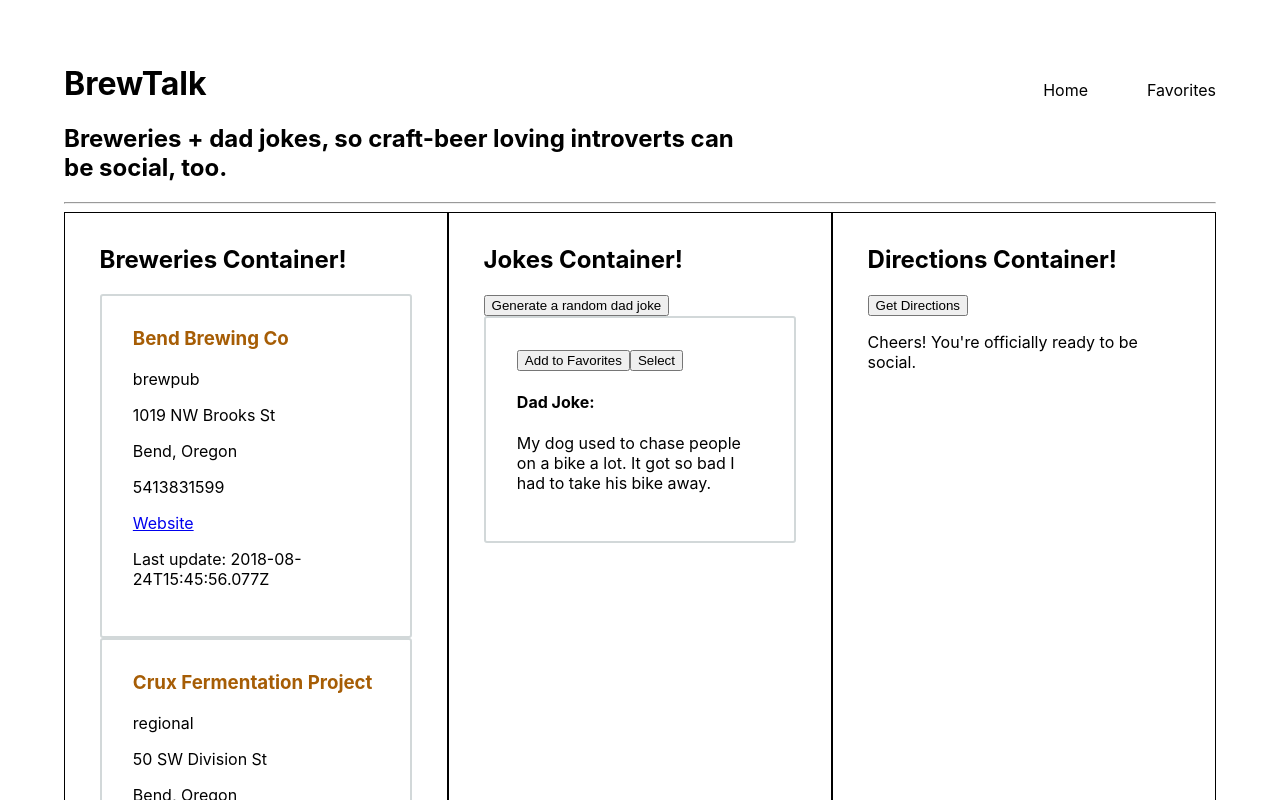
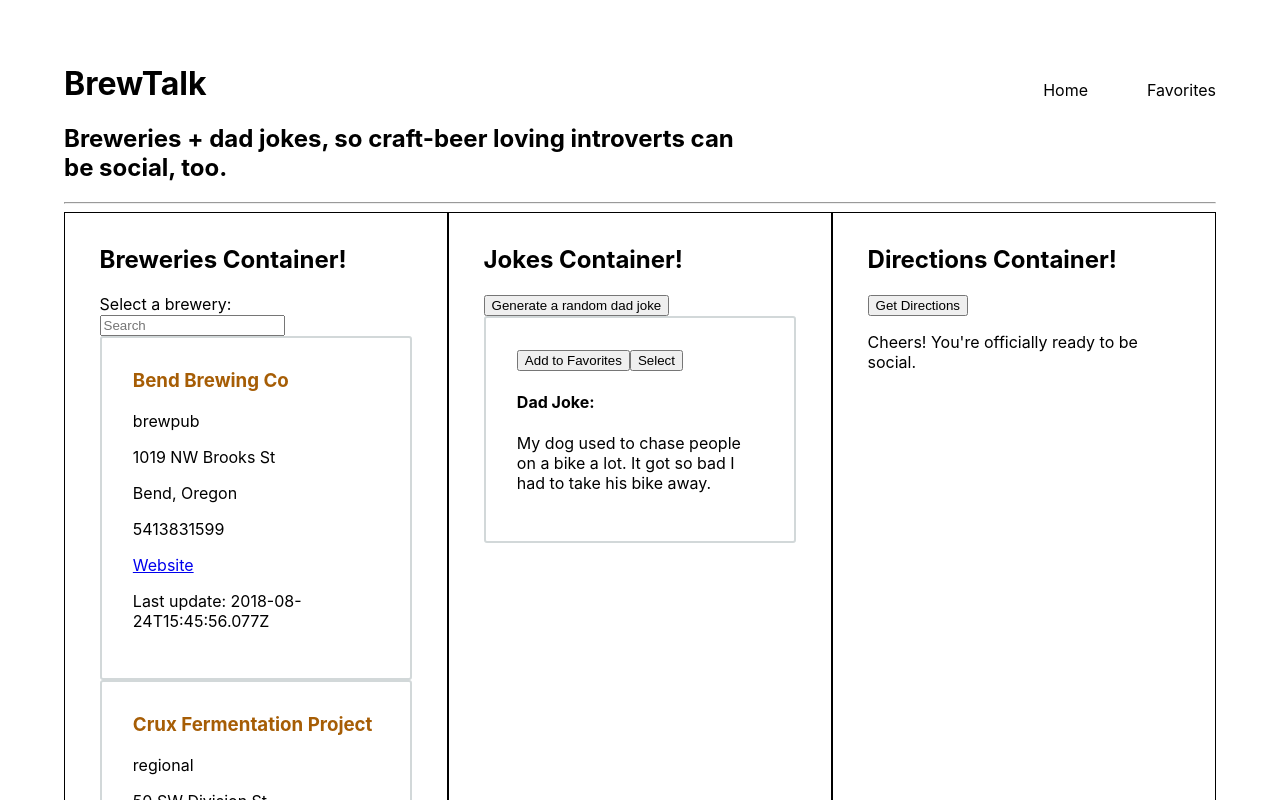
Before and after one commit to tashiad/brewtalk, a React (Create React App) app: page / in a window 1280 px wide. Shown: the top 800 px of the page. Built offline with nearby package versions, Linux system fonts and the light colour scheme.

Commit message:
Create Search component

```diff
--- a/src/components/Breweries/Breweries.js
+++ b/src/components/Breweries/Breweries.js
@@ -1,5 +1,6 @@
 import React from 'react'
 import './Breweries.css'
+import Search from '../Search/Search'
 import BreweryCard from '../BreweryCard/BreweryCard'
 
 const Breweries = ({ breweryData }) => {
@@ -23,6 +24,7 @@ const Breweries = ({ breweryData }) => {
   return (
     <section>
       <h2>Breweries Container!</h2>
+      <Search />
       {brewCards}
     </section>
   )
--- a/src/components/Search/Search.js
+++ b/src/components/Search/Search.js
@@ -0,0 +1,36 @@
+import React, { Component } from 'react'
+import './Search.css'
+
+class Search extends Component {
+  constructor() {
+    super()
+    this.state = {
+      search: ''
+    }
+  }
+
+  handleChange = event => {
+    this.setState({
+      [event.target.name]: event.target.value
+    })
+  }
+
+  render() {
+    return (
+      <>
+      <form>
+      <label htmlFor="search">Select a brewery:</label>
+        <input
+          type='text'
+          placeholder='Search'
+          name='search'
+          value={this.state.search}
+          onChange={this.handleChange}
+        />
+      </form>
+      </>
+    )
+  }
+}
+
+export default Search
```
